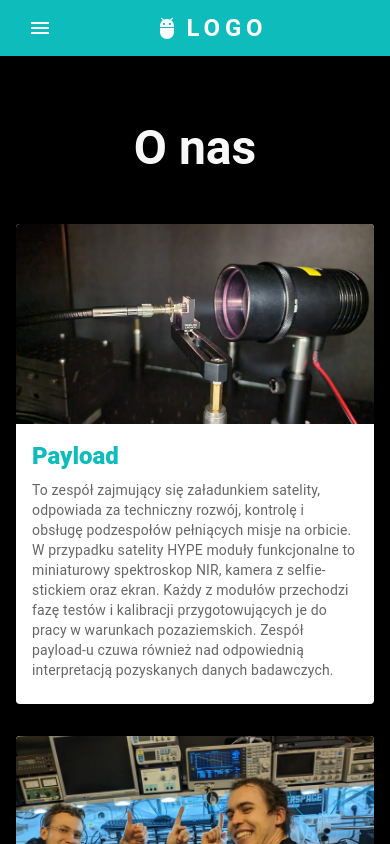
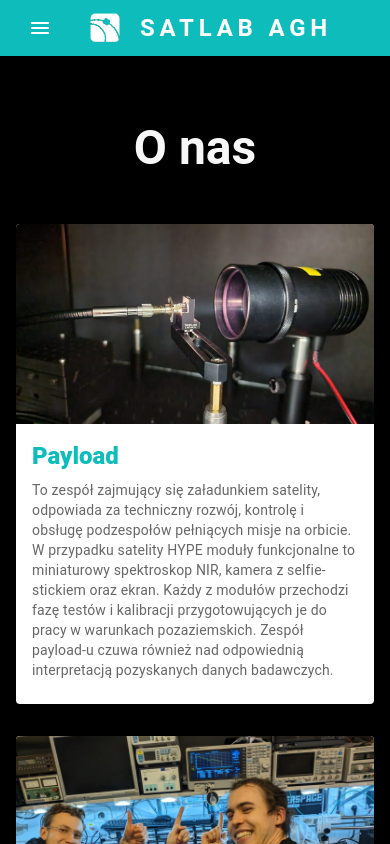
Before and after one commit to OmegaCreations/SatlabFrontend, a React (Vite) app: page /about in a window 390 px wide. Shown: the top 844 px of the page. Built offline with nearby package versions, Linux system fonts and the light colour scheme.

Commit message:
Added logo to navbar and fixed article page for mobile styling.

```diff
--- a/src/components/Navbar/Navbar.jsx
+++ b/src/components/Navbar/Navbar.jsx
@@ -12,6 +12,8 @@ import MenuItem from "@mui/material/MenuItem";
 import AdbIcon from "@mui/icons-material/Adb";
 import style from "./Navbar.module.css";
 import { NavLink } from "react-router";
+import React from "react";
+import logoUrl from "@/assets/logo.png";
 
 const pages = ["Strona Główna", "O nas", "Kontakt"];
 const pagesLinks = ["", "about", "contact"];
@@ -45,7 +47,7 @@ const Navbar = () => {
               textDecoration: "none",
             }}
           >
-            LOGO
+            SATLAB AGH
           </Typography>
 
           <Box sx={{ flexGrow: 1, display: { xs: "flex", md: "none" } }}>
@@ -92,7 +94,7 @@ const Navbar = () => {
               ))}
             </Menu>
           </Box>
-          <AdbIcon sx={{ display: { xs: "flex", md: "none" }, mr: 1 }} />
+          <img src={logoUrl} style={{ width: "30px", marginRight: "20px" }} />
           <Typography
             variant="h5"
             noWrap
@@ -108,7 +110,7 @@ const Navbar = () => {
               textDecoration: "none",
             }}
           >
-            LOGO
+            SATLAB AGH
           </Typography>
           <Box sx={{ flexGrow: 1, display: { xs: "none", md: "flex" } }}>
             {pages.map((page, idx) => (
--- a/src/pages/About/About.jsx
+++ b/src/pages/About/About.jsx
@@ -121,7 +121,7 @@ const About = () => {
 
       <Stack
         spacing={4}
-        direction={{ xs: "column", sm: "row" }}
+        direction={{ xs: "column", md: "row" }}
         useFlexGap
         flexWrap="wrap"
         justifyContent="center"
@@ -130,7 +130,7 @@ const About = () => {
         {teams.map((team, index) => (
           <Card
             key={index}
-            sx={{ width: { xs: "100%", sm: "30%" }, height: "100%" }}
+            sx={{ width: { xs: "100%", md: "40%" }, height: "100%" }}
           >
             <CardMedia
               component="img"
```
Also changed, not shown: src/assets/logo.png.
